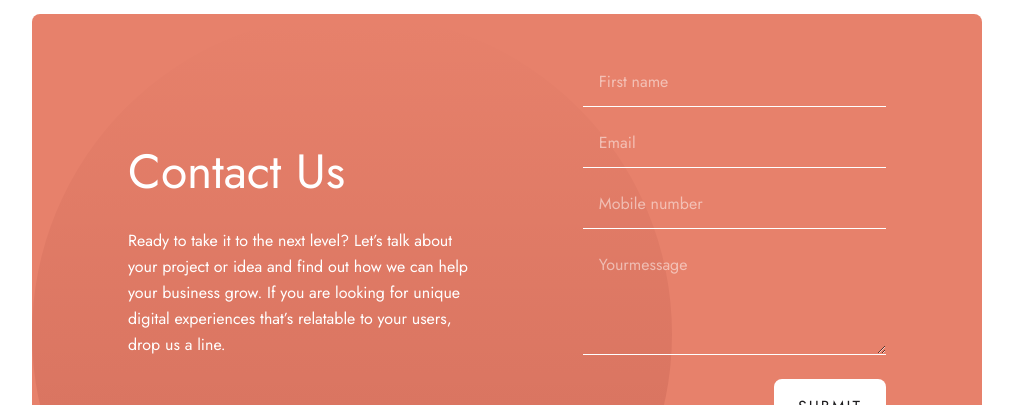
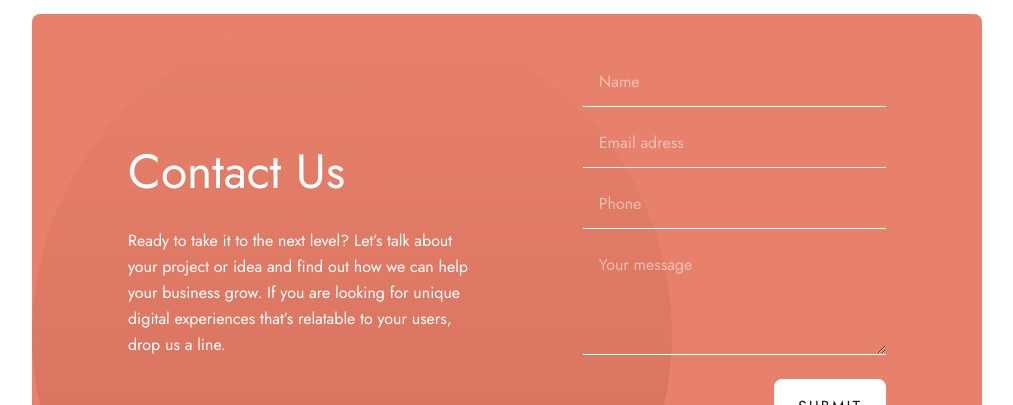
Before and after one commit to LowkeyCoyote/designo, a React (Vite) app: page /contact in a window 1280 px wide. Shown: the part 139-544 px from the top of the page, without its empty margins (133-1146 px from the left). Built offline with nearby package versions, Linux system fonts and the light colour scheme.

Commit message:
minor modifications, repair margins, product card size, marker on leaflet

```diff
--- a/index.html
+++ b/index.html
@@ -2,7 +2,7 @@
 <html lang="en">
   <head>
     <meta charset="UTF-8" />
-    <link rel="icon" type="image/svg+xml" href="/vite.svg" />
+    <link rel="icon" type="image/svg+xml" href="/favicon.png" />
     <link rel="preconnect" href="https://fonts.googleapis.com">
     <link rel="preconnect" href="https://fonts.gstatic.com" crossorigin>
     <link href="https://fonts.googleapis.com/css2?family=Jost:ital,wght@0,100..900;1,100..900&display=swap" rel="stylesheet">
--- a/src/App.css
+++ b/src/App.css
@@ -67,11 +67,11 @@
 
 /* classes */
 
-/* transparent placeholder:text-white placeholder:text-opacity-50 border-b border-b-white pb-3 */
 .inputContact{
   background: transparent;
   border-bottom: 1px solid white;
   padding-bottom: 0.75rem;
+  padding-left: 1rem;
 
 }
 
@@ -82,7 +82,6 @@
 .inputContact::placeholder{
   color: white;
   opacity: 0.5;
-  padding-left: 1rem;
 }
 
 .card {
--- a/src/components/contact/ContactForm.tsx
+++ b/src/components/contact/ContactForm.tsx
@@ -28,7 +28,7 @@ const ContactForm = () => {
       <input
         className="inputContact"
         type="text"
-        placeholder="First name"
+        placeholder="Name"
         {...register('name', { required: true, maxLength: 80 })}
         aria-invalid={errors.name ? 'true' : 'false'}
       />
@@ -42,7 +42,7 @@ const ContactForm = () => {
       <input
         className="inputContact mt-6"
         type="text"
-        placeholder="Email"
+        placeholder="Email adress"
         {...register('email', { required: true, pattern: /^\S+@\S+$/i })}
         aria-invalid={errors.email ? 'true' : 'false'}
       />
@@ -62,7 +62,7 @@ const ContactForm = () => {
       <input
         className="inputContact mt-6"
         type="tel"
-        placeholder="Mobile number"
+        placeholder="Phone"
         {...register('number', { required: true, maxLength: 12 })}
         aria-invalid={errors.number ? 'true' : 'false'}
       />
@@ -75,7 +75,7 @@ const ContactForm = () => {
 
       <textarea
         className="inputContact mt-6 h-[102px]"
-        placeholder="Yourmessage"
+        placeholder="Your message"
         {...register('message', {
           required: true,
           max: 300,
--- a/src/components/shared/CardLink.tsx
+++ b/src/components/shared/CardLink.tsx
@@ -14,6 +14,7 @@ const CardLink = ({ title, subtitle, className, link }: CardLinkProps) => {
   const redirectOnButtonClick = () => {
     navigate(link);
   };
+
 
   return (
     <div
--- a/src/components/shared/CardProduct.tsx
+++ b/src/components/shared/CardProduct.tsx
@@ -9,11 +9,11 @@ interface CardProductProps extends HTMLAttributes<HTMLDivElement> {
 
 const CardProduct = ({ title, subtitle, image, altText }: CardProductProps) => {
   return (
-    <div className="flex flex-col overflow-hidden rounded-lg md:flex-row sm:flex-col">
+    <div className="flex flex-col overflow-hidden rounded-lg md:flex-row sm:flex-col sm:mx-6">
       <div className="md:max-w-[50%] sm:max-w-full">
         <img className="h-max w-max object-fill" src={image} alt={altText} />
       </div>
-      <div className="group flex flex-col justify-center bg-[#FDF3F0] p-8 text-center duration-100 hover:bg-peach">
+      <div className="group flex flex-col justify-center bg-[#FDF3F0] p-8 text-center duration-100 hover:bg-peach h-full">
         <h3 className="mb-4 uppercase text-peach group-hover:text-white">
           {title}
         </h3>
--- a/src/components/shared/Map.tsx
+++ b/src/components/shared/Map.tsx
@@ -1,4 +1,4 @@
-import { MapContainer, TileLayer } from 'react-leaflet';
+import { MapContainer, TileLayer, Marker } from 'react-leaflet';
 import useIsMobile from '@hooks/useIsMobile';
 
 type MapProps = {
@@ -17,6 +17,8 @@ const Map = ({ latitude, longitude }: MapProps) => {
       dragging={isMobile ? false : true}
     >
       <TileLayer url="https://tile.openstreetmap.org/{z}/{x}/{y}.png" />
+      <Marker position={[latitude, longitude]}/>
+
     </MapContainer>
   );
 };
--- a/src/hooks/useIsMobile.tsx
+++ b/src/hooks/useIsMobile.tsx
@@ -1,7 +1,7 @@
 import { useState, useEffect } from 'react';
 
 const useIsMobile = () => {
-  const [isMobile, setIsMobile] = useState<boolean>(window.innerWidth <= 640);
+  const [isMobile, setIsMobile] = useState<boolean>(window.innerWidth <= 1024);
 
   useEffect(() => {
     const updateIsMobile = () => {
```
Also changed, not shown: public/favicon.png (added).
